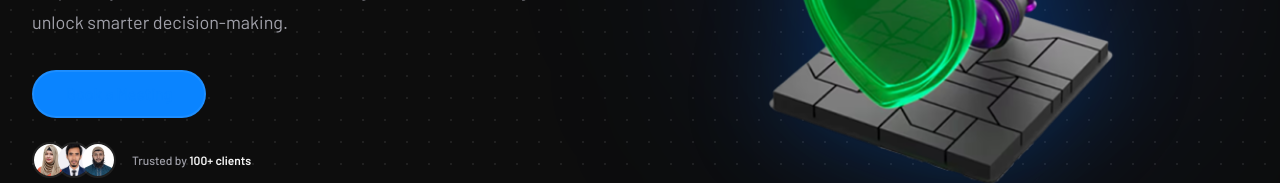
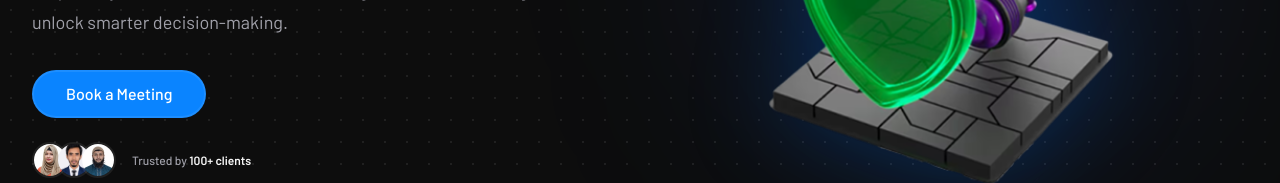
Before and after one commit to TheMehediHQ/Nexvibe, a Next.js app: page / in a window 1280 px wide. Shown: the part 538-721 px from the top of the page. Built offline with nearby package versions, Linux system fonts and the light colour scheme.

Commit message:
added some animation in the home folder

```diff
--- a/app/globals.css
+++ b/app/globals.css
@@ -42,7 +42,7 @@ body {
 }
 
 .btn-primary {
-  @apply w-full rounded-xl  px-7 py-3.5 text-sm font-semibold text-white shadow-lg shadow-blue-600/20 transition duration-300 ease-in-out cursor-pointer sm:w-auto
+  @apply w-full rounded-xl  px-7 py-3.5 text-sm font-semibold text-white shadow-lg shadow-blue-600/20 transition duration-300 ease-in-out cursor-pointer sm:w-auto;
 }
 
 .btn-primary:hover {
--- a/components/home/Hero.tsx
+++ b/components/home/Hero.tsx
@@ -119,9 +119,9 @@ export default function Hero() {
             </button> */}
 
             <button
-              className="relative inline-flex items-center px-8 py-2.5 overflow-hidden text-lg font-medium text-primary bg-[var(--primary)] border-2 border-primary rounded-full cursor-pointer group">
+              className="relative inline-flex items-center px-8 py-2.5 overflow-hidden text-lg font-medium text-white bg-[var(--primary)] border-2 border-primary rounded-full cursor-pointer group">
               <span
-                className="absolute left-0 block w-full h-0 transition-all bg-primary opacity-100 group-hover:h-full top-1/2 group-hover:top-0 duration-400 ease"></span>
+                className="absolute left-0 block w-full h-0 transition-all bg-blue-700 opacity-100 group-hover:h-full top-1/2 group-hover:top-0 duration-400 ease"></span>
               <span
                 className="absolute right-0 flex items-center justify-start w-10 h-10 duration-300 transform translate-x-full group-hover:translate-x-0 ease">
                 <svg className="w-5 h-5" fill="none" stroke="currentColor" viewBox="0 0 24 24" xmlns="http://www.w3.org/2000/svg"><path
```
